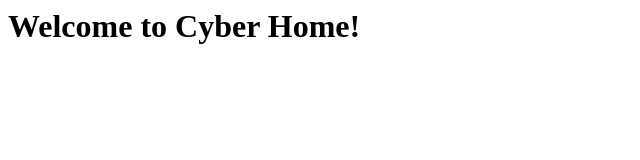
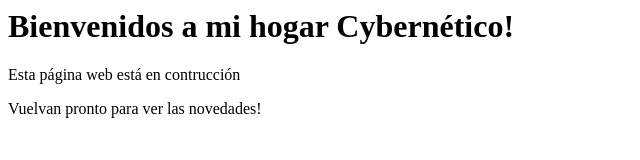
Before and after one commit to xbitcarry/xbitcarry.github.io, a plain HTML site: page index.html in a window 1280 px wide. Shown: the whole page, without its empty margins (0-640 px from the left). Drawn offline with Linux system fonts and the light colour scheme.

Commit message:
Primer commit

```diff
--- a/index.html
+++ b/index.html
@@ -1,8 +1,11 @@
-<html>
-<head>
-<title>X Bit Carry's Home!</title>
-</head>
-<body>
-<h1>Welcome to Cyber Home!</h1>
-</body>
+<html lang=es>
+	<head>
+		<meta charset="UTF-8" />
+		<title>El hogar de X Bit Carry!</title>
+	</head>
+	<body>
+		<h1>Bienvenidos a mi hogar Cybernético!</h1>
+		<p>Esta página web está en contrucción</p>
+		<p>Vuelvan pronto para ver las novedades!</p>
+	</body>
 </html>
```
